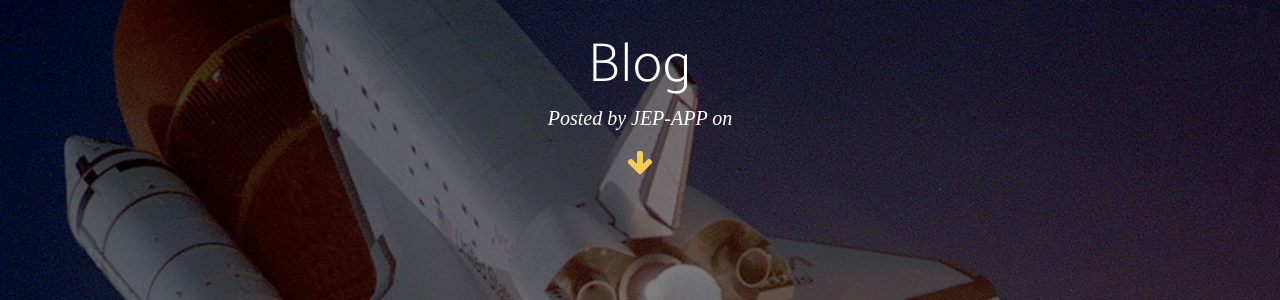
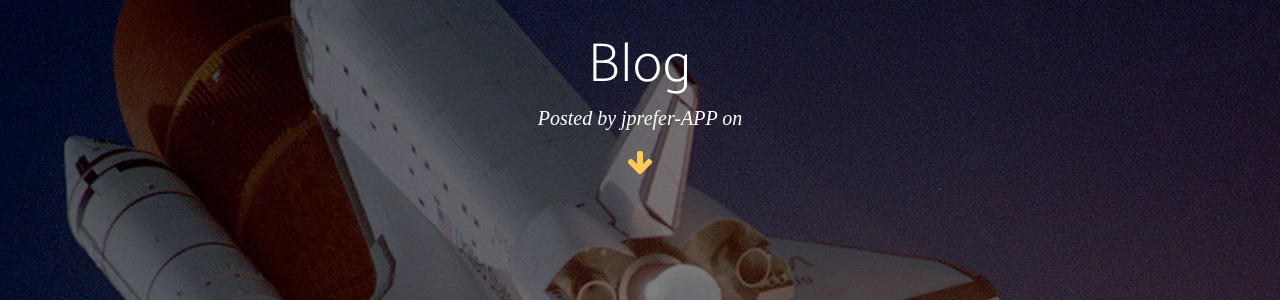
Before and after one commit to jprefer/jep-app, a Jekyll site: the page built from blog.html, in a window 1280 px wide and 900 px high. Shown: the part 134-434 px from the top of the window. Built offline with Jekyll 4.4.1, drawn with Linux system fonts in a browser that asks for light colours; nearby versions of some CDN libraries; some web fonts are replaced.

Commit message:
Update _config.yml

```diff
--- a/_config.yml
+++ b/_config.yml
@@ -1,5 +1,5 @@
 # Site settings
-title: JEP-APP
+title: jprefer-APP
 email:
 description: A jekyll template for landing pages, portfolio and blogging
 
```
